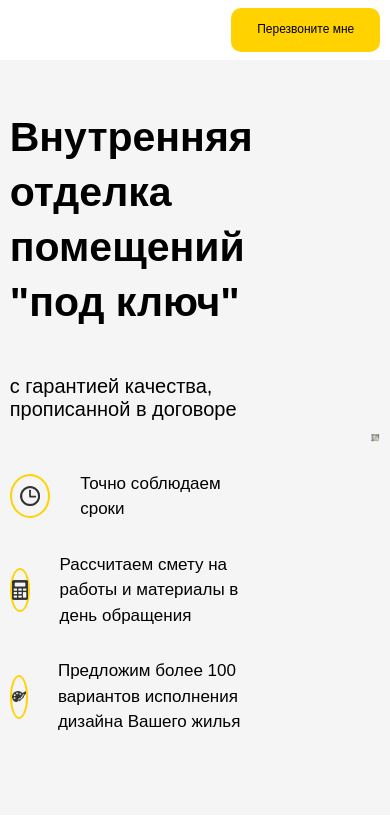
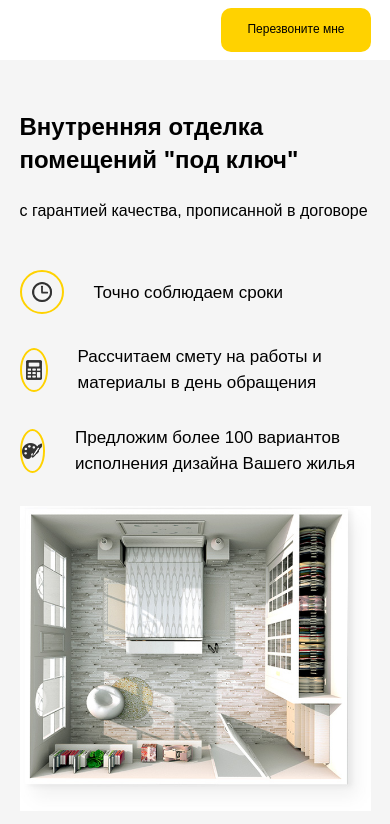
Before and after one commit to artemsvetkin/repair, a plain HTML site: page src/index.html in a window 390 px wide. Drawn offline with Linux system fonts and the light colour scheme.

Commit message:
Заадаптирован блок hero

```diff
--- a/src/sass/_interface.scss
+++ b/src/sass/_interface.scss
@@ -20,7 +20,7 @@ img {
 @media (max-width: 768px) {
     .container {
         max-width: 580px;
-        width: 95%;
+        width: 90%;
     }
 }
 
--- a/src/sass/blocks/_hero.scss
+++ b/src/sass/blocks/_hero.scss
@@ -55,3 +55,32 @@
         }
     }
 }
+
+@media (max-width: 1200px) {
+    .hero-text {
+        margin: 0;
+        padding-left: 100px;
+        display: flex;
+        flex-direction: column;
+        justify-content: center;
+    }
+    .hero-block {
+        display: flex;
+        flex-direction: column;
+    }
+}
+
+@media (max-width: 768px) {
+    .hero-text {
+        padding: 0;
+        &__title {
+            margin: 0 0 25px;
+            font-size: 24px;
+            line-height: 1.4;
+        }
+
+        &__subtitle {
+            font-size: 16px;
+        }
+    }
+}
```
Also changed, not shown: src/css/style.css, 1 other file.
